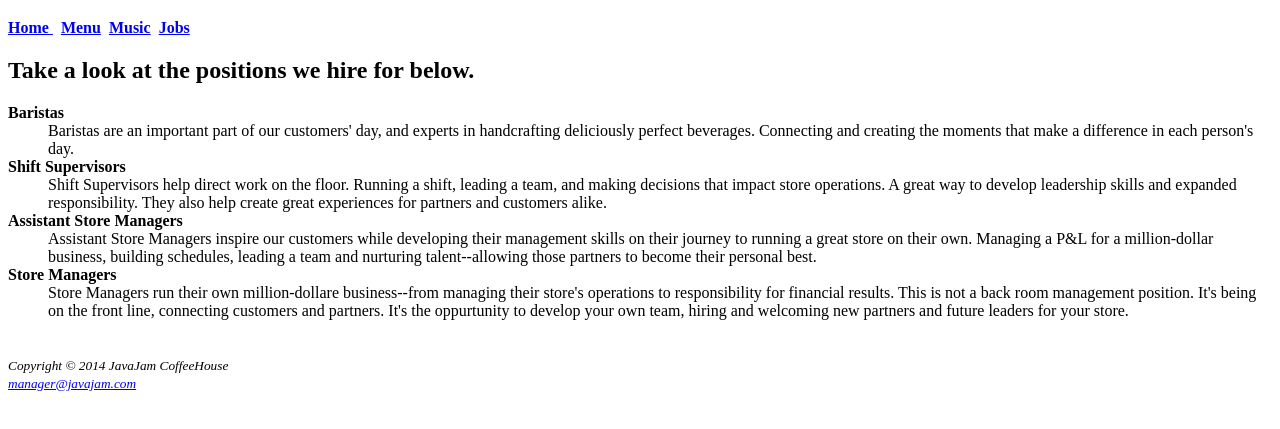
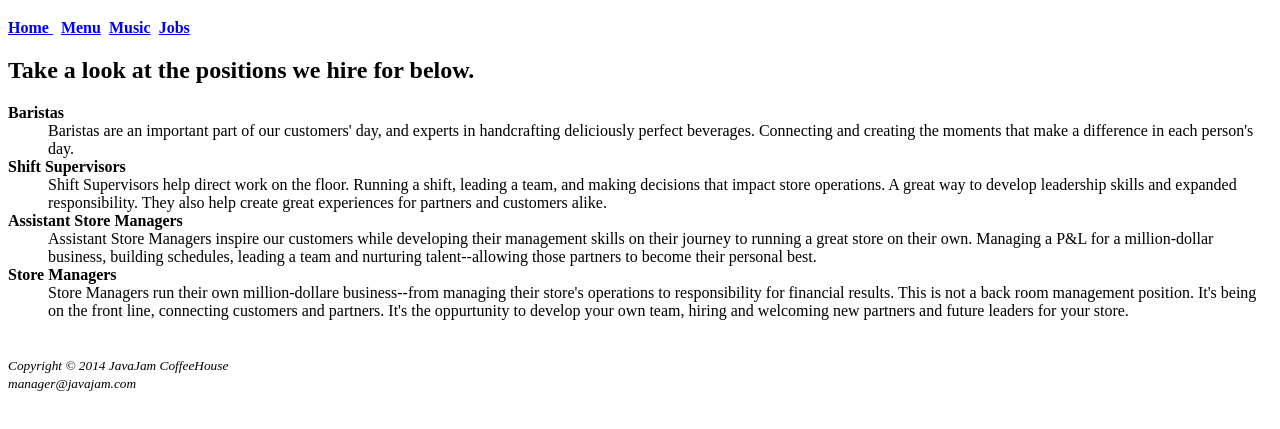
Before and after one commit to dawsongoldsmith/javajam-dawsongoldsmith, a plain HTML site: page version-control/javajam/jobs.html in a window 1280 px wide. Shown: the part 61-490 px from the top of the page. Drawn offline with Linux system fonts and the light colour scheme.

Commit message:
feat: Remove hyperlink to email on last to pages to perfect clone of project

```diff
--- a/version-control/javajam/jobs.html
+++ b/version-control/javajam/jobs.html
@@ -51,6 +51,6 @@
 
   <footer>
     <small><i>Copyright &copy; 2014 JavaJam CoffeeHouse</i></small></br>
-    <small><i><a href="mailto:manager@javajam.com">manager@javajam.com</a></i></small>
+    <small><i>manager@javajam.com</i></small>
  </body>
 </html>
```
Also changed, not shown: version-control/javajam/music.html (+1 -1 lines).
